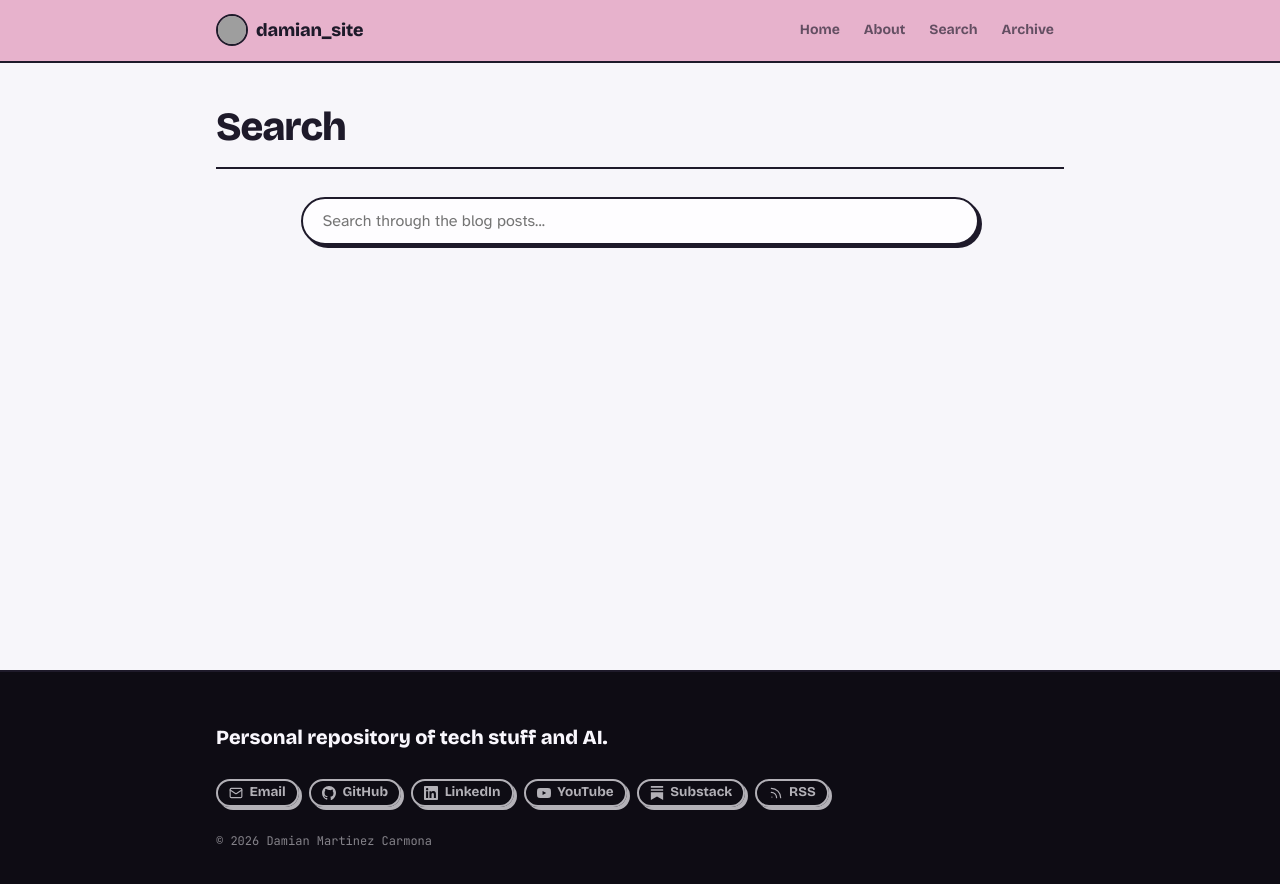
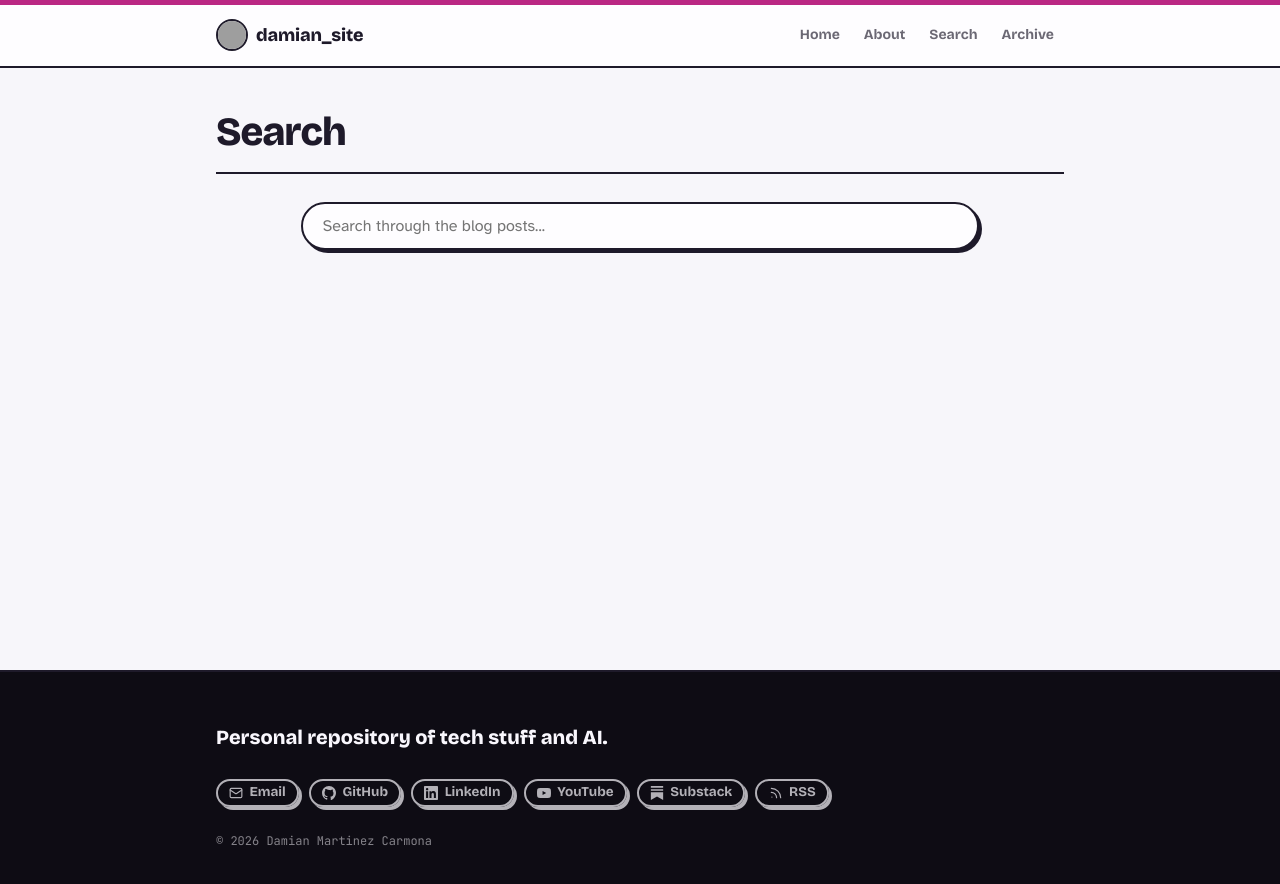
Before and after one commit to DamiMartinez/damimartinez.github.io, a Jekyll site: the page built from _pages/search.md, in a window 1280 px wide. Shown: the top 884 px of the page. Built offline with Jekyll 4.4.1, drawn with Linux system fonts in a browser that asks for light colours; grey boxes are pictures that could not be loaded.

Commit message:
style(nav): swap header bg to white, add magenta top strip

```diff
--- a/assets/style.scss
+++ b/assets/style.scss
@@ -270,7 +270,8 @@ a.sticker {
   position: sticky;
   top: 0;
   z-index: 100;
-  background: var(--color-marigold);
+  background: var(--color-card);
+  border-top: 5px solid var(--color-tomato);
   border-bottom: 2px solid var(--color-ink);
 }
 
```
